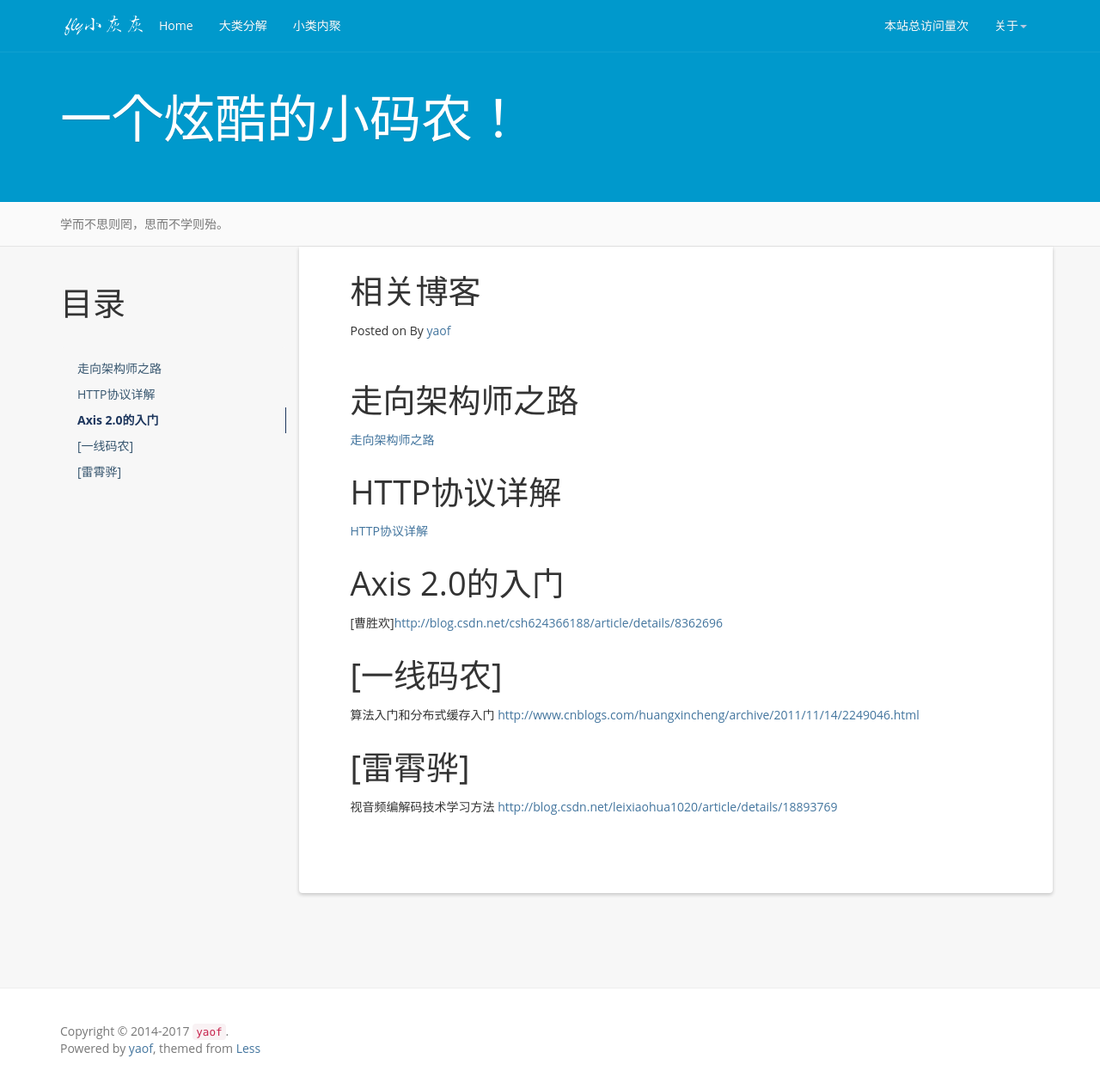
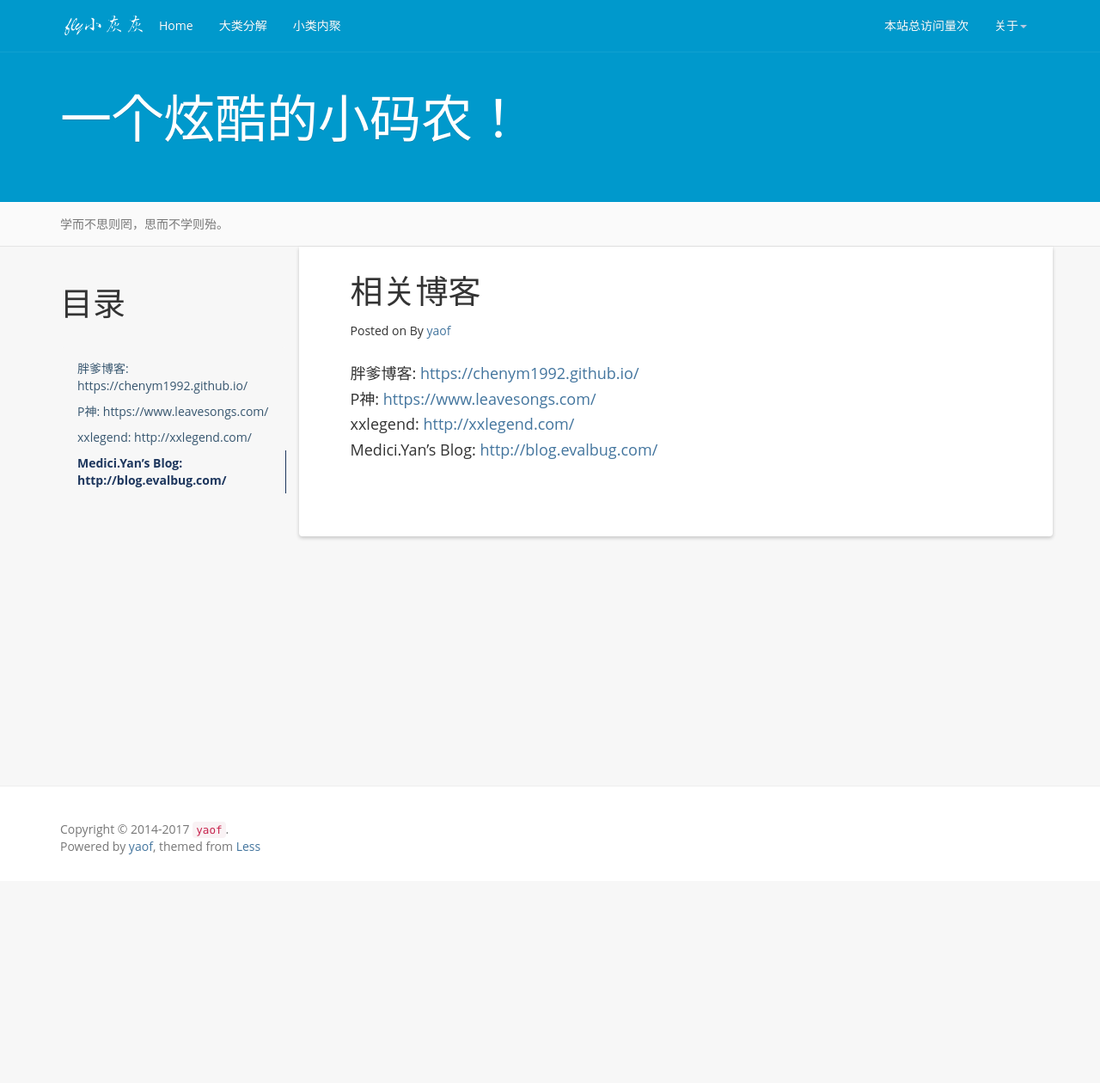
Before and after one commit to yaofeifly/yaofeifly.github.io, a Jekyll site: the page built from reference.md, in a window 1280 px wide and 1260 px high. Shown: the whole window at 86% size. Built offline with Jekyll 4.4.1, drawn with Linux system fonts in a browser that asks for light colours; nearby versions of some CDN libraries; a script that is not in the unit is left out; comment, search, counter and statistics services are not loaded.

Commit message:
midified the reference.md

```diff
--- a/reference.md
+++ b/reference.md
@@ -8,24 +8,11 @@ permalink: /reference/
 {:toc}
 
 
-走向架构师之路
-=====================
-[走向架构师之路](http://blog.csdn.net/cutesource/article/details/4901506)
 
-HTTP协议详解
-=====================
-[HTTP协议详解](http://www.jmarshall.com/easy/http/)
+#### 胖爹博客: [https://chenym1992.github.io/](https://chenym1992.github.io/ "https://chenym1992.github.io/")
 
-Axis 2.0的入门
-=====================
-[曹胜欢][http://blog.csdn.net/csh624366188/article/details/8362696](http://blog.csdn.net/csh624366188/article/details/8362696)
+#### P神: [https://www.leavesongs.com/](https://www.leavesongs.com/ "https://www.leavesongs.com/")
 
-[一线码农]
-=====================
-算法入门和分布式缓存入门
-[http://www.cnblogs.com/huangxincheng/archive/2011/11/14/2249046.html](http://www.cnblogs.com/huangxincheng/archive/2011/11/14/2249046.html)
+#### xxlegend: [http://xxlegend.com/](http://xxlegend.com/ "http://xxlegend.com/")
 
-[雷霄骅]
-=====================
-视音频编解码技术学习方法
-[http://blog.csdn.net/leixiaohua1020/article/details/18893769](http://blog.csdn.net/leixiaohua1020/article/details/18893769)
+#### Medici.Yan's Blog: [http://blog.evalbug.com/](http://blog.evalbug.com/ "http://blog.evalbug.com/")
```
